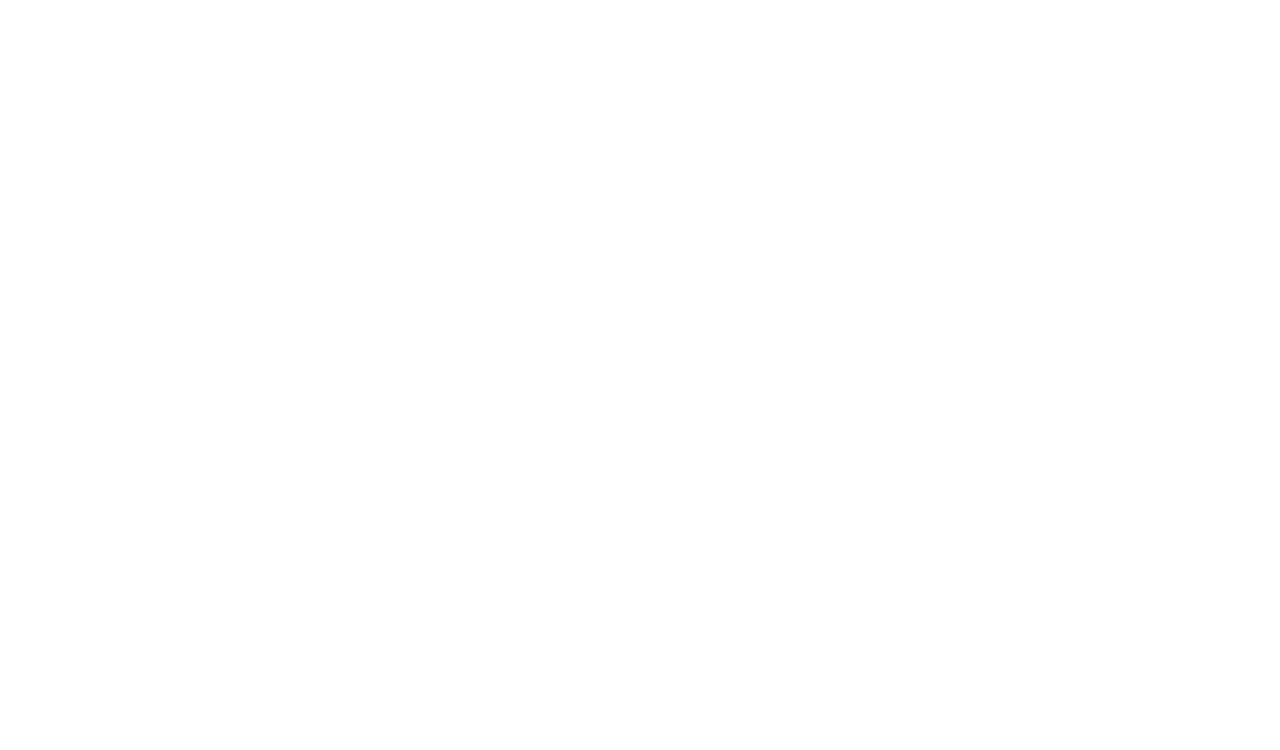
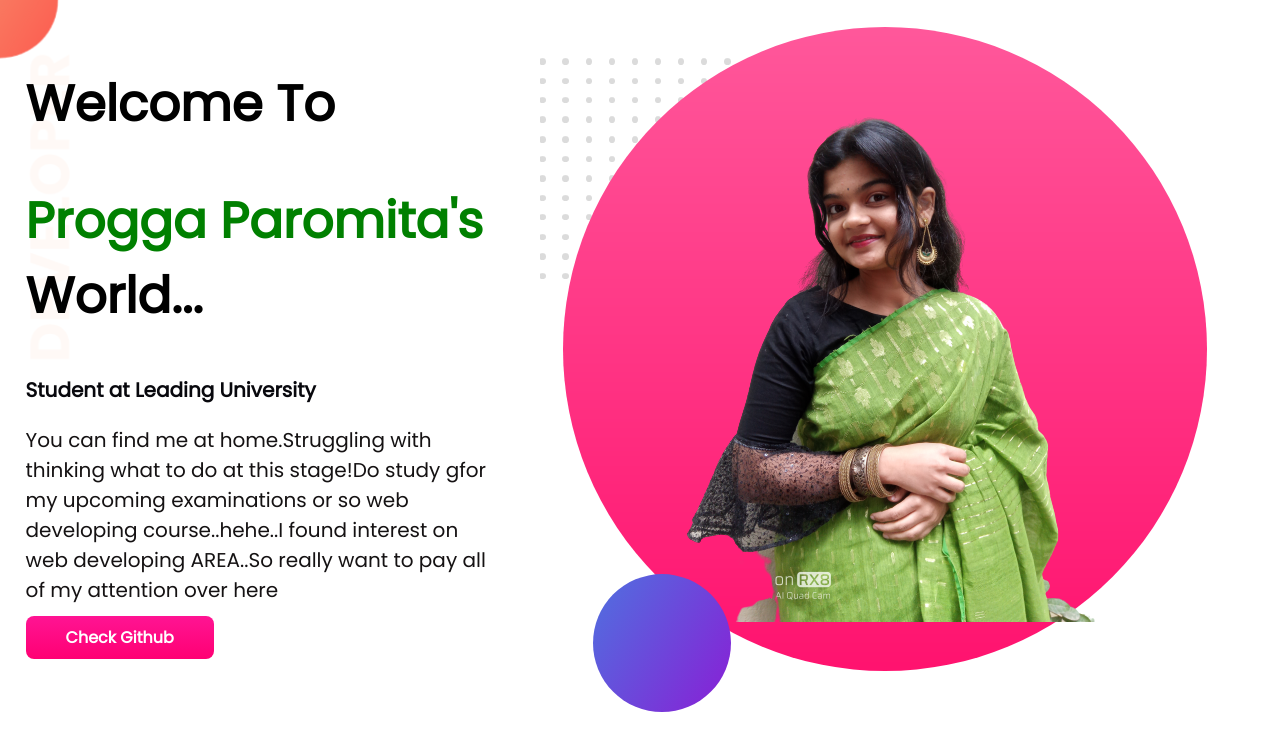
Before and after one commit to ProggaParomitaCk/developer-portfolio, a plain HTML site: page index.html in a window 1280 px wide. Drawn offline with Linux system fonts and the light colour scheme; a web font is replaced by a local one.

Commit message:
Portfolio

```diff
--- a/index.html
+++ b/index.html
@@ -1,13 +1,34 @@
 <!DOCTYPE html>
 <html lang="en">
+
 <head>
     <meta charset="UTF-8">
     <meta http-equiv="X-UA-Compatible" content="IE=edge">
     <meta name="viewport" content="width= , initial-scale=1.0">
     <title>Progga's Portfolio</title>
+    <link rel="preconnect" href="https://fonts.gstatic.com" crossorigin>
+    <link href="https://fonts.googleapis.com/css2?family=Poppins&family=Rubik+Moonrocks&display=swap" rel="stylesheet">
+
     <link rel="stylesheet" href="style.css">
 </head>
+
 <body>
+    <section class="top-banner">
+        <div class="half-width">
+            <h1>Welcome To</h1>
+            <h1><span class="font-clr">Progga Paromita's</span> World...</h1>
+            <h3 class="bnm">Student at Leading University</h3>
+            <p>You can find me at home.Struggling with thinking what to do at this stage!Do study gfor my upcoming
+                examinations or so web developing course..hehe..I found interest on web developing AREA..So really want
+                to pay all of my attention over here</p>
+            <a class="new-button" target="_blank" href="https://github.com/ProggaParomitaCk">Check Github</a>
+        </div>
+
+        <div class="half-width">
+            <img src="images/my-bg2.png" alt="kishuna">
+        </div>
+    </section>
 
 </body>
+
 </html>
--- a/style.css
+++ b/style.css
@@ -0,0 +1,46 @@
+body {
+    font-family: 'Poppins', sans-serif;
+    margin: 0%;
+}
+
+h1 {
+    font-size: 50px;
+}
+
+.font-clr {
+    color: green;
+}
+
+section {
+    display: flex;
+}
+
+.half-width {
+    font-size: 50%;
+    padding: 2%;
+}
+
+p {
+    color: rgb(21, 18, 19);
+    font-size: 20px;
+}
+
+.bnm {
+    color: rgb(8, 8, 13);
+    font-size: 20px;
+}
+
+.new-button {
+    text-decoration: none;
+    background-image: linear-gradient(deeppink, rgb(255, 0, 115));
+    color: white;
+    font-weight: 700;
+    font-size: 16px;
+    padding: 10px 40px;
+    border-radius: 8px;
+}
+
+.top-banner {
+    background-image: url(images/top-banner.png);
+    background-repeat: no-repeat;
+}
```
Also changed, not shown: images/dream-bg.png (added), images/exp-bg.png (added), images/jhankar.png (added), images/jhankar2.png (added), images/my-bg.png (added), images/my-bg2.png (added), images/top-banner.png (added), showOff/BeautyPlus_20211002173221392_save[59].jpg (added), 5 other files.
